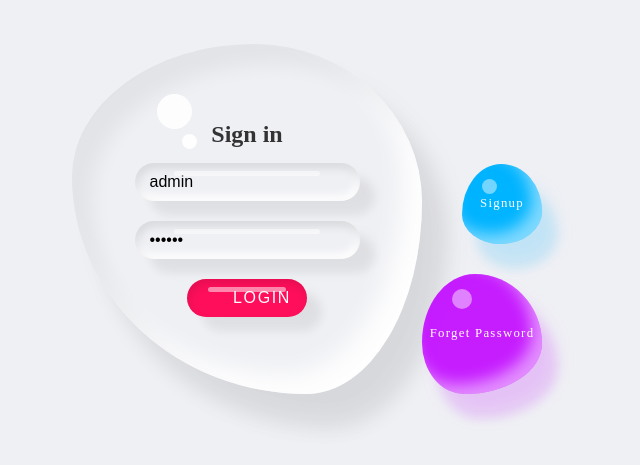
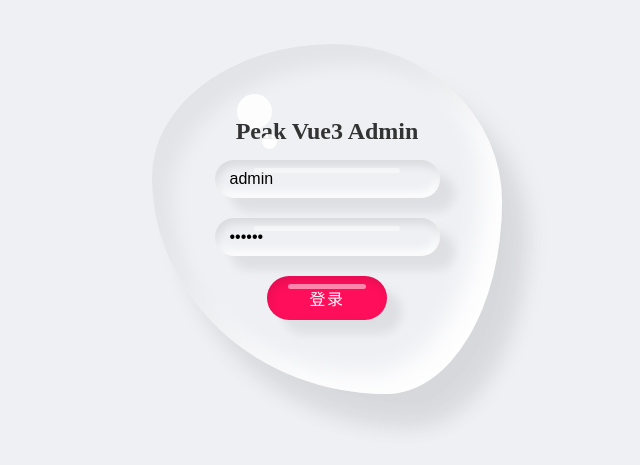
Before and after one commit to Iontheroad/Peak-Vue3-Admin, a Vue app: page /#/login in a window 1280 px wide. Shown: the part 181-646 px from the top of the page, without its empty margins (313-953 px from the left). Built offline with nearby package versions, Linux system fonts and the light colour scheme; what vue-grid-layout would draw is missing.

Commit message:
style:登录页面调整

```diff
--- a/src/lang/en.ts
+++ b/src/lang/en.ts
@@ -14,7 +14,7 @@ export default {
   },
   // 登录页面国际化
   login: {
-    title: "vue3-element-admin",
+    title: "Peak Vue3 Admin",
     username: "Username",
     password: "Password",
     login: "Login",
--- a/src/lang/index.ts
+++ b/src/lang/index.ts
@@ -66,4 +66,23 @@ export function generateTitle(title: string) {
   return title.split(".")[1];
 }
 
+/**
+ * @description 判断是否存在key的配置，并且翻译key对应的值
+ * $t 是 i18n 提供的根据 key 从语言包翻译对应的 value 方法
+ *    使用方式：<h3 class="title">{{ $t("login.title") }}</h3>
+ * i18n 工具类，主要使用 i18n 的 te (判断语言包是否存在key) 和 t (翻译) 两个方法
+ * @param title：翻译的key
+ * @returns
+ */
+export function getTranslateLanguage(title: string) {
+  // 判断是否存在国际化配置
+  const hasKey = i18n.global.te(title);
+  if (hasKey) {
+    const translatedTitle = i18n.global.t(title);
+    return translatedTitle;
+  }
+  // 如果没有原生返回
+  return title.split(".")[1];
+}
+
 export default i18n;
--- a/src/lang/zh-cn.ts
+++ b/src/lang/zh-cn.ts
@@ -14,10 +14,10 @@ export default {
   },
   // 登录页面国际化
   login: {
-    title: "vue3-element-admin",
+    title: "Peak Vue3 Admin",
     username: "用户名",
     password: "密码",
-    login: "登 录",
+    login: "登录",
     code: "请输入验证码",
     copyright: "",
     icp: "",
--- a/src/utils/localStorage.ts
+++ b/src/utils/localStorage.ts
@@ -24,6 +24,7 @@ export const localStorage = {
 
 /**
  * 侧边栏状态(显示/隐藏)存储本地
+ * opened | closed(收起和半收起)
  */
 const SidebarStatusKey = "sidebarStatus";
 export function getSidebarStatus() {
--- a/src/views/login/index.vue
+++ b/src/views/login/index.vue
@@ -3,31 +3,33 @@
     <div class="container">
       <div class="drop">
         <div class="content">
-          <h2>Sign in</h2>
+          <h2>{{ getTranslateLanguage("login.title") }}</h2>
           <form>
             <div class="inputBox">
               <input
                 type="text"
-                placeholder="Username"
+                :placeholder="getTranslateLanguage('login.username')"
                 v-model="formData.username"
               />
             </div>
             <div class="inputBox">
               <input
                 type="password"
-                placeholder="Password"
+                :placeholder="getTranslateLanguage('login.password')"
                 v-model="formData.password"
               />
-              <!-- <el-input class="inputBox" type="password" v-model="formData.password"></el-input> -->
             </div>
             <div class="inputBox" @click.prevent="clickLogin">
-              <input type="submit" value="Login" />
+              <input
+                type="submit"
+                :value="getTranslateLanguage('login.login')"
+              />
             </div>
           </form>
         </div>
       </div>
-      <a href="javascript:;" class="btns">Forget Password</a>
-      <a href="javascript:;" class="btns signup">Signup</a>
+      <!-- <a href="javascript:;" class="btns">Forget Password</a>
+      <a href="javascript:;" class="btns signup">Signup</a> -->
     </div>
   </div>
 </template>
@@ -37,6 +39,8 @@ import { ElMessage } from "element-plus";
 import { useUserStore } from "@/store";
 import { reactive } from "vue";
 import { useRouter } from "vue-router";
+import { getTranslateLanguage } from "@/lang";
+
 const userStore = useUserStore(); // 用户状态仓库
 const router = useRouter();
 const formData = reactive({
@@ -63,22 +67,22 @@ const clickLogin = async () => {
 };
 </script>
 
-<style scoped>
+<style lang="scss" scoped>
 .login-container {
   display: flex;
   justify-content: center;
   align-items: center;
   min-height: 100vh;
   background: #eff0f4;
-}
   .container {
     position: relative;
-  left: -80px;
+    // left: -80px;
     display: flex;
     justify-content: center;
     align-items: center;
-}
-.container .drop {
+
+    // 大水滴
+    .drop {
       position: relative;
       width: 350px;
       height: 350px;
@@ -90,11 +94,11 @@ const clickLogin = async () => {
       justify-content: center;
       align-items: center;
       border-radius: 52% 48% 33% 67% / 38% 45% 55% 62%;
-}
-.container .drop:hover {
+      &:hover {
         border-radius: 50%;
       }
-.container .drop::before {
+      // 大水滴的两个小光点
+      &::before {
         content: "";
         position: absolute;
         top: 50px;
@@ -105,7 +109,7 @@ const clickLogin = async () => {
         background: #fff;
         opacity: 0.9;
       }
-.container .drop::after {
+      &::after {
         content: "";
         position: absolute;
         top: 90px;
@@ -116,7 +120,8 @@ const clickLogin = async () => {
         background: #fff;
         opacity: 0.9;
       }
-.container .drop .content {
+      // 大水滴主体内容
+      .content {
         position: relative;
         display: flex;
         justify-content: center;
@@ -125,28 +130,27 @@ const clickLogin = async () => {
         text-align: center;
         padding: 40px;
         gap: 15px;
-}
-.container .drop .content h2 {
+        h2 {
           position: relative;
           color: #333;
           font-size: 1.5em;
         }
-.container .drop .content form {
+
+        form {
           display: flex;
           flex-direction: column;
           gap: 20px;
           justify-content: center;
           align-items: center;
-}
-.container .drop .content form .inputBox {
+          .inputBox {
             position: relative;
             width: 225px;
             box-shadow: inset 2px 5px 10px rgba(0, 0, 0, 0.1),
               inset -2px -5px 10px rgba(255, 255, 255, 1),
-    15px 15px 10px rgba(0, 0, 0, 0.05), 15px 10px 15px rgba(0, 0, 0, 0.025);
+              15px 15px 10px rgba(0, 0, 0, 0.05),
+              15px 10px 15px rgba(0, 0, 0, 0.025);
             border-radius: 25px;
-}
-.container .drop .content form .inputBox::before {
+            &::before {
               content: "";
               position: absolute;
               top: 8px;
@@ -157,32 +161,41 @@ const clickLogin = async () => {
               background: rgba(255, 255, 255, 0.5);
               border-radius: 5px;
             }
-.container .drop .content form .inputBox input {
+            input {
+              box-sizing: border-box;
               border: none;
               outline: none;
               background: transparent;
               width: 100%;
               font-size: 1em;
               padding: 10px 15px;
-}
-.container .drop .content form .inputBox input[type="submit"] {
+              &[type="submit"] {
                 color: #fff;
                 text-transform: uppercase;
                 font-size: 1em;
                 cursor: pointer;
                 letter-spacing: 0.1em;
                 font-weight: 500;
+                text-align: center;
               }
-.container .drop .content form .inputBox:last-child {
+            }
+            &:last-child {
               width: 120px;
               background: #ff0f5b;
               box-shadow: inset 2px 5px 10px rgba(0, 0, 0, 0.1),
-    15px 15px 10px rgba(0, 0, 0, 0.05), 15px 10px 15px rgba(0, 0, 0, 0.025);
+                15px 15px 10px rgba(0, 0, 0, 0.05),
+                15px 10px 15px rgba(0, 0, 0, 0.025);
               transition: 0.5s;
             }
-.container .drop .content form .inputBox:last-child:hover {
+            &:last-child:hover {
               width: 150px;
             }
+          }
+        }
+      }
+    }
+
+    // 忘记密码和注册水滴
     .btns {
       position: absolute;
       right: -120px;
@@ -202,11 +215,12 @@ const clickLogin = async () => {
       transition: 0.25s;
       text-align: center;
       box-shadow: inset 10px 10px 10px rgba(190, 1, 254, 0.05),
-    15px 25px 10px rgba(190, 1, 254, 0.1), 15px 20px 20px rgba(190, 1, 254, 0.1),
+        15px 25px 10px rgba(190, 1, 254, 0.1),
+        15px 20px 20px rgba(190, 1, 254, 0.1),
         inset -10px -10px 15px rgba(255, 255, 255, 0.5);
       border-radius: 44% 56% 65% 35% / 57% 58% 42% 43%;
-}
-.btns::before {
+      // 小光点
+      &::before {
         content: "";
         position: absolute;
         top: 15px;
@@ -217,7 +231,8 @@ const clickLogin = async () => {
         background: #fff;
         opacity: 0.45;
       }
-.btns.signup {
+      // 注册水滴
+      &.signup {
         bottom: 150px;
         right: -120px;
         width: 80px;
@@ -225,15 +240,19 @@ const clickLogin = async () => {
         border-radius: 49% 51% 52% 48% / 63% 59% 41% 37%;
         background: #01b4ff;
         box-shadow: inset 10px 10px 10px rgba(1, 180, 255, 0.05),
-    15px 25px 10px rgba(1, 180, 255, 0.1), 15px 20px 20px rgba(1, 180, 255, 0.1),
+          15px 25px 10px rgba(1, 180, 255, 0.1),
+          15px 20px 20px rgba(1, 180, 255, 0.1),
           inset -10px -10px 15px rgba(255, 255, 255, 0.5);
-}
-.btns.signup::before {
+        &::before {
           left: 20px;
           width: 15px;
           height: 15px;
         }
-.btns:hover {
+      }
+      &:hover {
         border-radius: 50%;
       }
+    }
+  }
+}
 </style>
```
Also changed, not shown: 2 other files (tests, documents, lock files or other folders). Lines whose indentation alone changed are shown as unchanged.
